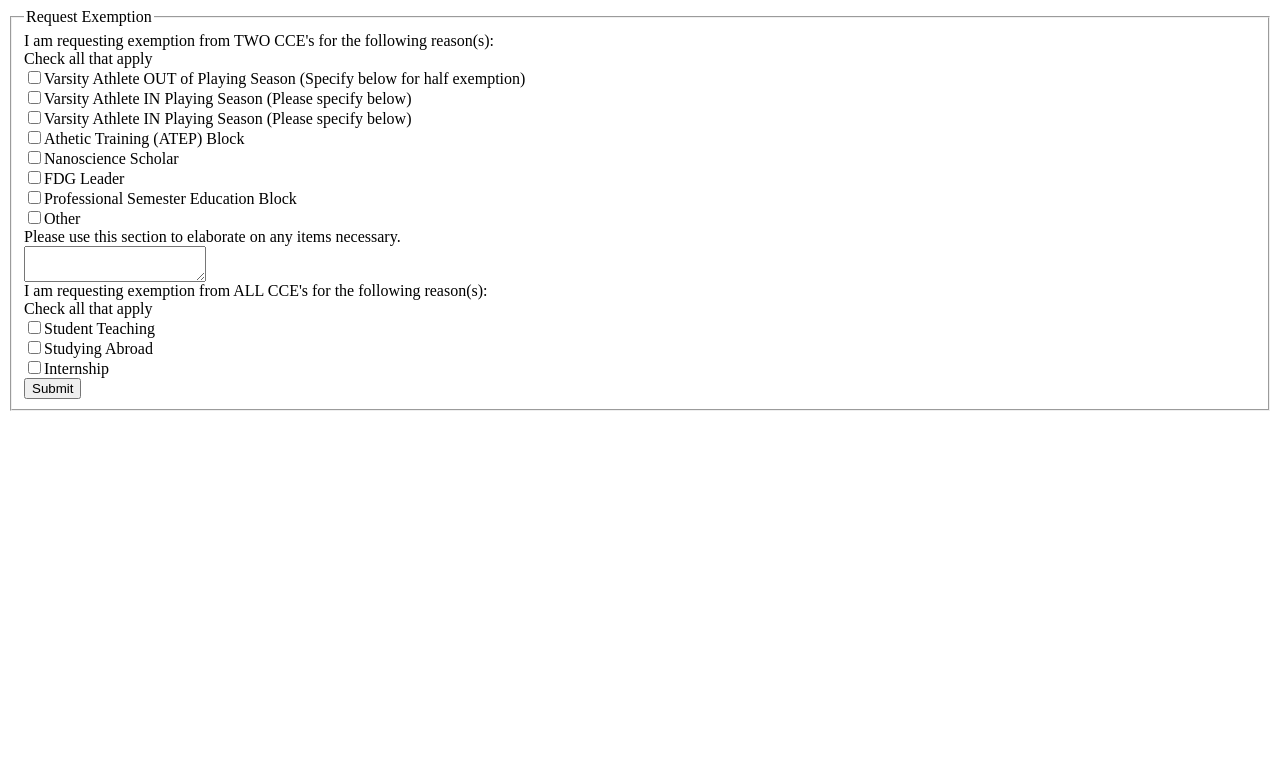
After one commit to doublemix/HonorsWebAplication, a PHP site: page /FORMS/exemption_grants/submit_exemption_grants.php in a window 1280 px wide. The commit adds this page. Shown: the top 783 px of the page. Run offline with PHP 8.4, Linux system fonts and the light colour scheme.

Commit message:
Gave students the ability to request exemptions.

```diff
--- /dev/null
+++ b/FORMS/exemption_grants/submit_exemption_grants.php
@@ -0,0 +1,154 @@
+<?php
+
+session_start();
+
+require_once "../../SCRIPTS/db_utils.php";
+
+?><body>
+
+<script type="text/javascript">
+
+function showMessage(result){
+	 if(result === "success"){
+		  $("#error_area").queue(function(){
+		  $("#error_area").text("Exemption Grant Reported.");
+		  $("#error_area").css("color", "green");
+		  $("#error_area").fadeIn(2000).delay( 6000 ).fadeOut(2000);
+		 $(this).dequeue();
+		  });
+
+		  } else {
+		 var err = "Error: " + result;
+		  $("#error_area").queue(function(){
+		   $("#error_area").text("");
+		  $("#error_area").text(err);
+		  $("#error_area").css("color", "red");
+		  $("#error_area").fadeIn(2000).delay( 6000 ).fadeOut(2000);
+		 $(this).dequeue();
+		  })
+	}
+}
+
+$(document).ready (function(){
+
+var subbutton = document.getElementById("submitButton");
+
+$(subbutton).click(function() {
+    // Stop the browser from submitting the form.
+
+    var form = $('#submit_exception_grant_form');
+    var formData = $(form).serialize();
+
+    $.ajax({
+        type: 'POST',
+        url: "SCRIPTS/requests/requestexceptionrequest.php",
+        data: formData,
+        cache: false,
+        dataType: "text",
+        success: function(result){
+        	if(result === "success"){
+        		$("#submit_exception_grant_form").trigger("reset");
+        	} else {
+        	}
+
+        	showMessage(result);
+        }
+    })
+
+
+
+});
+
+
+});
+
+
+
+
+</script>
+
+<form id="submit_exception_grant_form" method="post" name="requestexceptiongrant">
+<fieldset>
+
+<!-- Form Name -->
+<legend>Request Exemption</legend>
+
+<!-- Checkbox Group -->
+<div class="form-group">
+    <label for="cce_half_reason_select[]" class="control-label">I am requesting exemption from TWO CCE's for the following reason(s):</label>
+    <div>
+        Check all that apply<br/>
+        <div class="checkbox">
+            <label><input type="checkbox" name="cce_half_reason_select[]" value="athelete_in" />Varsity Athlete OUT of Playing Season (Specify below for half exemption)</label>
+        </div>
+        <div class="checkbox">
+            <label><input type="checkbox" name="cce_half_reason_select[]" value="athelete_out" />Varsity Athlete IN Playing Season (Please specify below)</label>
+        </div>
+        <div class="checkbox">
+            <label><input type="checkbox" name="cce_half_reason_select[]" value="capstone" />Varsity Athlete IN Playing Season (Please specify below)</label>
+        </div>
+        <div class="checkbox">
+            <label><input type="checkbox" name="cce_half_reason_select[]" value="atep_block" />Athetic Training (ATEP) Block</label>
+        </div>
+        <div class="checkbox">
+            <label><input type="checkbox" name="cce_half_reason_select[]" value="nano" />Nanoscience Scholar</label>
+        </div>
+        <div class="checkbox">
+            <label><input type="checkbox" name="cce_half_reason_select[]" value="fdg_leader" />FDG Leader</label>
+        </div>
+        <div class="checkbox">
+            <label><input type="checkbox" name="cce_half_reason_select[]" value="edu_block" />Professional Semester Education Block</label>
+        </div>
+        <div class="checkbox">
+            <label><input type="checkbox" name="cce_half_reason_select[]" value="other" />Other</label>
+        </div>
+    </div>
+</div>
+
+<!-- Textarea -->
+<div class="form-group">
+  <label class="control-label" for="details">Please use this section to elaborate on any items necessary.</label>
+  <div>
+    <textarea name="details" maxlength="500" class="form-control" id="com_description"></textarea>
+  </div>
+</div>
+
+<!-- Checkbox Group -->
+<div class="form-group">
+    <label for="cce_full_reason_select[]" class="control-label">I am requesting exemption from ALL CCE's for the following reason(s):</label>
+    <div>
+        Check all that apply<br/>
+        <div class="checkbox">
+            <label><input type="checkbox" name="cce_full_reason_select[]" value="student_teaching" />Student Teaching</label>
+        </div>
+        <div class="checkbox">
+            <label><input type="checkbox" name="cce_full_reason_select[]" value="study_abroad" />Studying Abroad</label>
+        </div>
+        <div class="checkbox">
+            <label><input type="checkbox" name="cce_full_reason_select[]" value="internship" />Internship</label>
+        </div>
+    </div>
+</div>
+
+<!-- Button -->
+<div class="form-group">
+  <label class="control-label" for="submitButton"></label>
+  <div>
+    <button type="button" id="submitButton" name="submitButton" class="btn btn-primary">Submit</button>
+  </div>
+</div>
+
+</fieldset>
+<input type="hidden" name="opcode" value="request"/>
+<input type="hidden" name="requestexceptionrequest" value="1"/>
+
+</form>
+
+<div class="form-group">
+  <label class="col-md-4 control-label" for="error_area"></label>
+  <div class="col-md-4">
+    <span id="error_area"></span>
+  </div>
+</div>
+
+</body>
```
Also changed, not shown: SCRIPTS/requests/requestexceptionrequest.php (added, +88 -0 lines), tools.php (+7 -4 lines).
